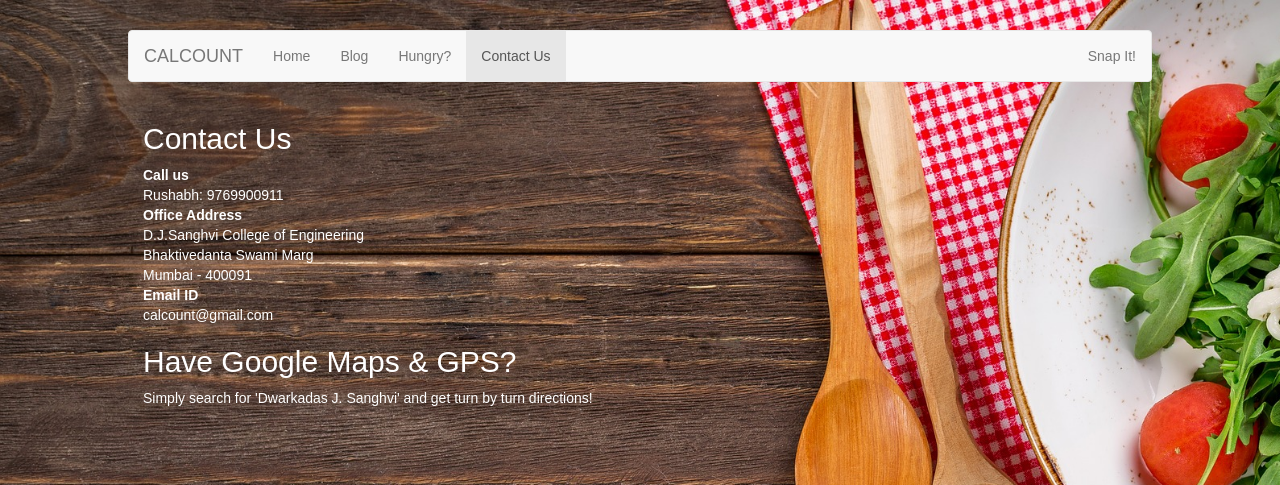
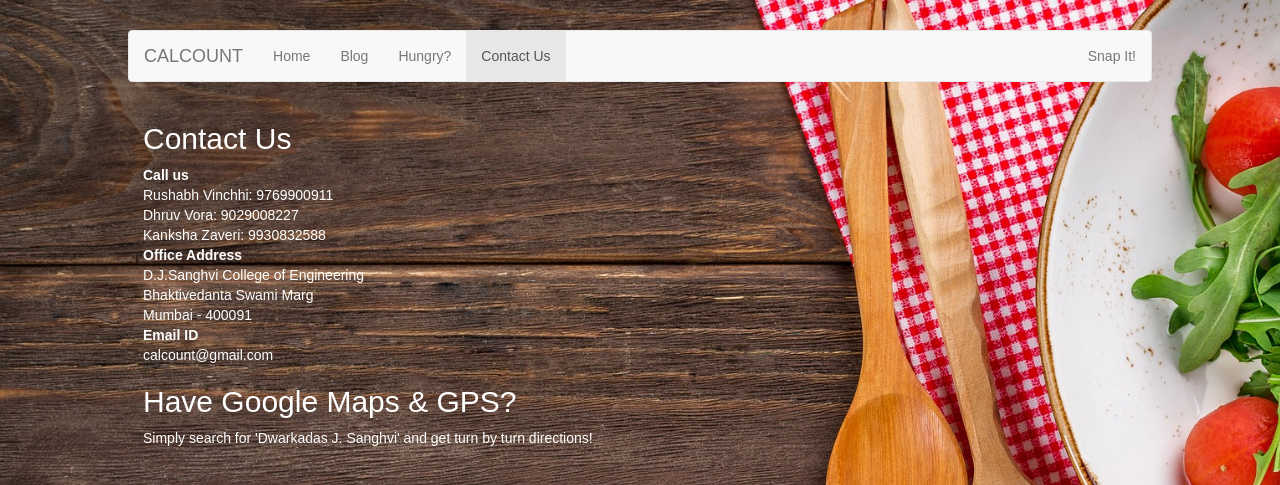
Before and after one commit to dhruv-vora/Calorie-Counter, a PHP site: page /contactus.php in a window 1280 px wide. Shown: the top 485 px of the page. Run offline with PHP 8.4, Linux system fonts and the light colour scheme; some libraries are stand-ins or nearby versions.

Commit message:
Add files via upload

```diff
--- a/contactus.php
+++ b/contactus.php
@@ -61,7 +61,7 @@
 	<div class="container">
 		<h2> Contact Us </h2>
 		<dl>
-			<dt>Call us</dt><dd>Rushabh: 9769900911</dd>
+			<dt>Call us</dt><dd>Rushabh Vinchhi: 9769900911</dd><dd>Dhruv Vora: 9029008227</dd><dd>Kanksha Zaveri: 9930832588</dd>
 			<dt>Office Address</dt> <dd>D.J.Sanghvi College of Engineering </dd><dd>Bhaktivedanta Swami Marg </dd> <dd>Mumbai - 400091</dd>
 			<dt>Email ID</dt>
 			<dd>calcount@gmail.com</dd>
```
